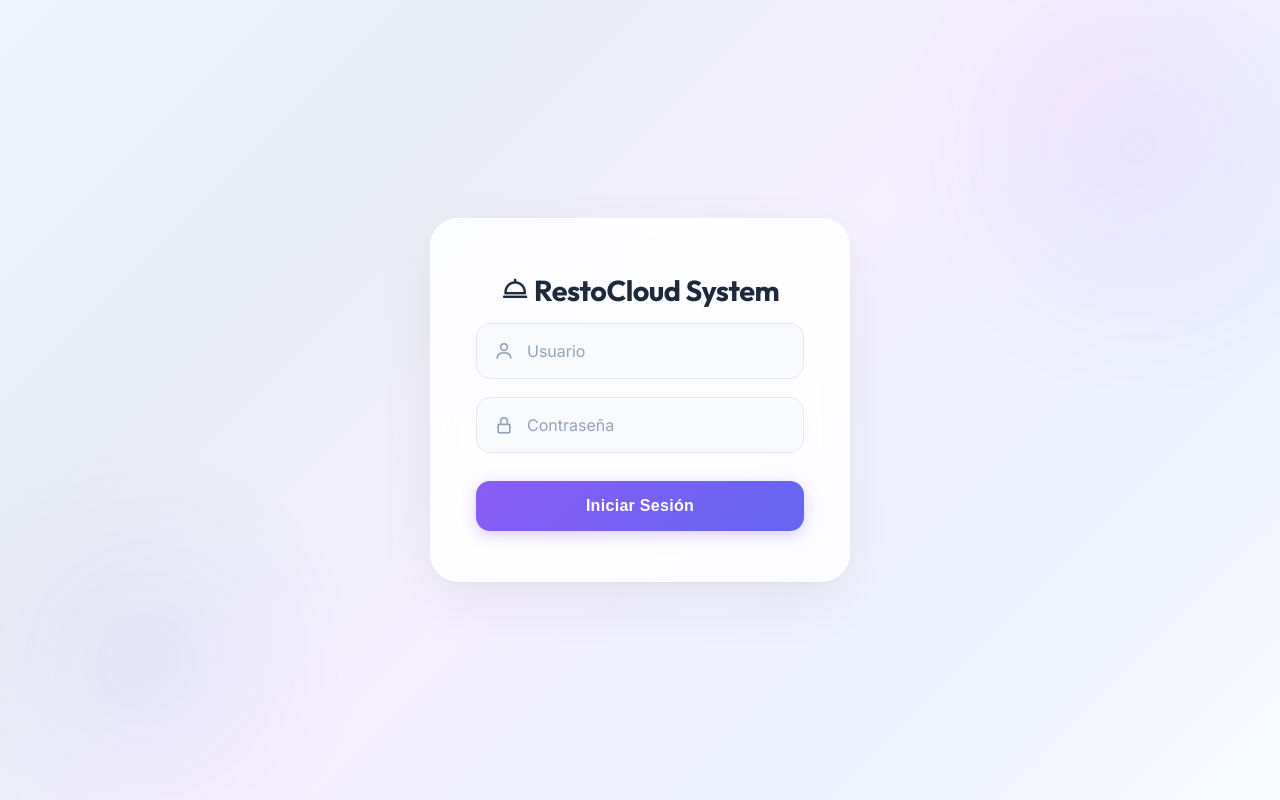
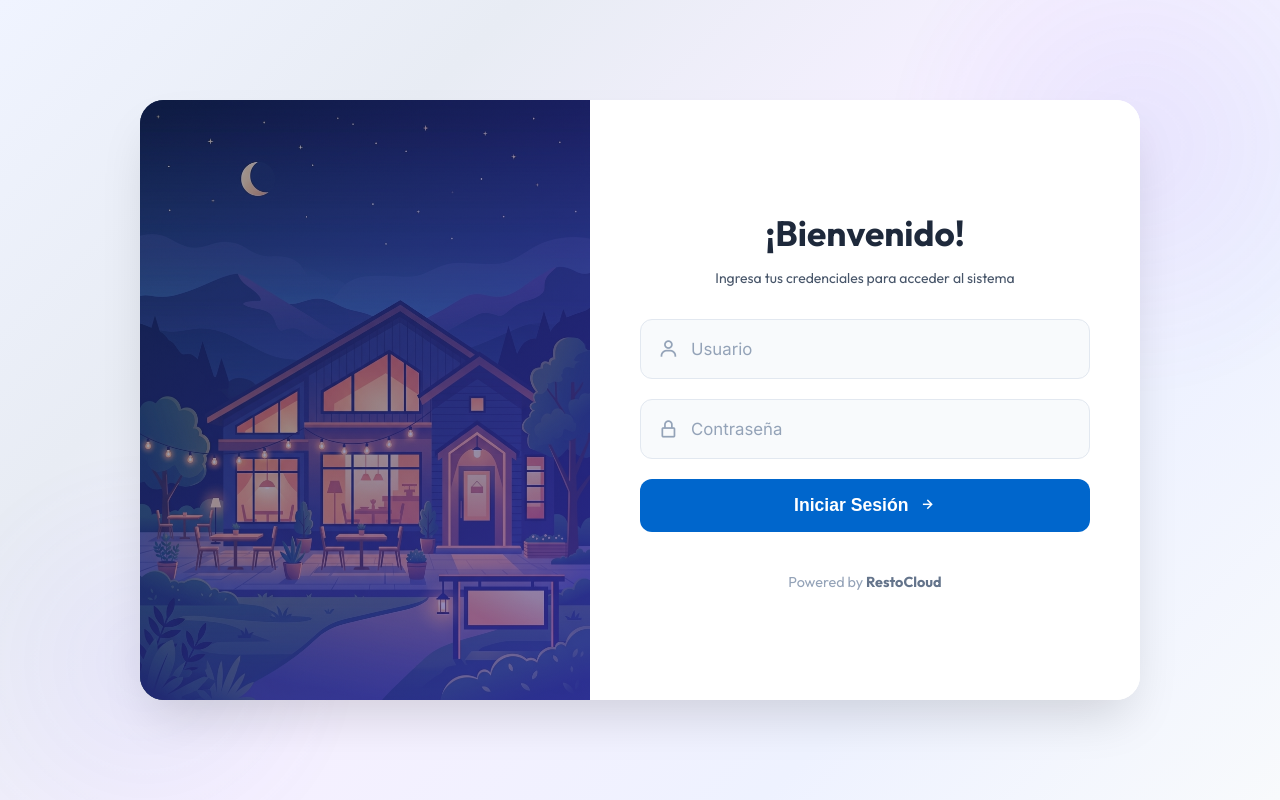
Before and after one commit to adohuken/RestoCloud, a PHP site: page / in a window 1280 px wide. Run offline with PHP 8.4, Linux system fonts and the light colour scheme; some libraries are stand-ins or nearby versions.

Commit message:
ui: rediseño login a panel dividido con ilustración

```diff
--- a/assets/css/restocloud-theme.css
+++ b/assets/css/restocloud-theme.css
@@ -1167,58 +1167,88 @@ body {
     100% { transform: translate(30px, -20px) scale(1.1); }
 }
 
-.login-container {
-    background: rgba(255, 255, 255, 0.85);
-    backdrop-filter: blur(20px) saturate(180%);
-    -webkit-backdrop-filter: blur(20px) saturate(180%);
-    border: 1px solid rgba(255, 255, 255, 0.9);
-    padding: 50px 45px;
-    border-radius: 28px;
+.login-split-card {
+    display: flex;
+    background: #ffffff;
+    border-radius: 24px;
+    overflow: hidden;
     width: 100%;
-    max-width: 420px;
+    max-width: 1000px;
+    min-height: 600px;
+    box-shadow: 0 25px 50px -12px rgba(0, 0, 0, 0.15);
     position: relative;
     z-index: 10;
-    box-shadow:
-        0 20px 60px rgba(0, 0, 0, 0.06),
-        0 1px 3px rgba(0, 0, 0, 0.04);
-    text-align: center;
     animation: fc-slide-up 0.8s cubic-bezier(0.16, 1, 0.3, 1);
+}
+
+.login-illustration {
+    flex: 1;
+    position: relative;
+    background: #1e3a5f;
+    display: flex;
+    align-items: center;
+    justify-content: center;
+    overflow: hidden;
+}
+
+.login-bg-img {
+    width: 100%;
+    height: 100%;
+    object-fit: cover;
+    position: absolute;
+    top: 0;
+    left: 0;
+}
+
+.login-illustration-overlay {
+    position: absolute;
+    top: 0;
+    left: 0;
+    right: 0;
+    bottom: 0;
+    background: linear-gradient(135deg, rgba(30, 58, 95, 0.4) 0%, rgba(67, 56, 202, 0.6) 100%);
+    z-index: 1;
+}
+
+.login-form-panel {
+    flex: 1;
+    padding: 60px 50px;
+    display: flex;
+    flex-direction: column;
+    justify-content: center;
+    background: #ffffff;
 }
 
 .login-logo {
     width: auto;
     max-width: 180px;
-    max-height: 120px;
-    margin: 0 auto 30px auto;
-    filter: drop-shadow(0 4px 12px rgba(0,0,0,0.08));
-    animation: logo-breathe 4s infinite ease-in-out;
+    max-height: 100px;
+    margin: 0 0 30px 0;
     display: block;
     object-fit: contain;
 }
 
-@keyframes logo-breathe {
-    0%, 100% { transform: scale(1); }
-    50% { transform: scale(1.03); }
-}
-
 .login-header {
-    margin-bottom: 10px;
+    margin-bottom: 30px;
 }
 
 .login-header h1 {
-    font-size: 1.8em;
+    font-size: 2.2em;
     font-weight: 800;
     margin-bottom: 8px;
-    letter-spacing: -0.5px;
     color: #1e293b;
-    -webkit-text-fill-color: #1e293b;
-    background: none;
+}
+
+.login-subtitle {
+    color: #64748b;
+    font-size: 1.05rem;
+    margin-bottom: 0;
 }
 
 /* Inputs Clean Style */
 .login-input-wrapper {
     position: relative;
-    margin-bottom: 18px;
+    margin-bottom: 20px;
     text-align: left;
 }
 
@@ -1228,7 +1258,7 @@ body {
     top: 50%;
     transform: translateY(-50%);
     color: #94a3b8;
-    font-size: 1.25rem;
+    font-size: 1.3rem;
     transition: all 0.3s ease;
     z-index: 2;
 }
@@ -1237,9 +1267,9 @@ body {
     padding-left: 50px !important;
     background: #f8fafc !important;
     border: 1.5px solid #e2e8f0 !important;
-    height: 56px;
-    font-size: 1rem;
-    border-radius: 14px !important;
+    height: 60px;
+    font-size: 1.05rem;
+    border-radius: 12px !important;
     color: #1e293b !important;
     transition: all 0.3s ease !important;
     font-weight: 500;
@@ -1251,66 +1281,91 @@ body {
 }
 
 .login-input-wrapper .fc-input:focus {
-    border-color: #8b5cf6 !important;
+    border-color: #3b82f6 !important;
     background: #ffffff !important;
-    box-shadow: 0 0 0 4px rgba(139, 92, 246, 0.1) !important;
+    box-shadow: 0 0 0 4px rgba(59, 130, 246, 0.1) !important;
     transform: none;
 }
 
 .login-input-wrapper .fc-input:focus ~ i,
 .login-input-wrapper .fc-input:focus + i {
-    color: #8b5cf6;
+    color: #3b82f6;
     opacity: 1;
-    transform: translateY(-50%) scale(1.05);
 }
 
 .fc-login-btn {
     width: 100%;
     padding: 16px;
-    background: linear-gradient(135deg, #8b5cf6 0%, #6366f1 100%);
+    background: #0066cc;
     color: white;
     border: none;
-    border-radius: 14px;
-    font-weight: 700;
-    font-size: 1rem;
+    border-radius: 12px;
+    font-weight: 600;
+    font-size: 1.1rem;
     cursor: pointer;
     transition: all 0.3s ease;
-    margin-top: 10px;
-    box-shadow: 0 4px 15px rgba(139, 92, 246, 0.3);
-    text-transform: none;
-    letter-spacing: 0.3px;
+    margin-top: 15px;
+    display: flex;
+    align-items: center;
+    justify-content: center;
+    gap: 10px;
 }
 
 .fc-login-btn:hover {
+    background: #0052a3;
     transform: translateY(-2px);
-    box-shadow: 0 8px 25px rgba(139, 92, 246, 0.4);
-    filter: brightness(1.05);
+    box-shadow: 0 10px 20px rgba(0, 102, 204, 0.2);
 }
 
 .fc-login-btn:active {
     transform: translateY(0);
-    box-shadow: 0 2px 10px rgba(139, 92, 246, 0.3);
+}
+
+.login-footer {
+    margin-top: 40px;
+    text-align: center;
+    color: #94a3b8;
+    font-size: 0.9rem;
+}
+
+.login-footer strong {
+    color: #64748b;
 }
 
 /* Login error alert */
-.login-wrapper .alert-danger {
+.login-alert {
     background: #fef2f2;
     color: #dc2626;
     border: 1px solid #fecaca;
-    border-radius: 12px;
-    padding: 12px 16px;
-    font-size: 0.9rem;
+    border-radius: 10px;
+    padding: 15px;
+    font-size: 0.95rem;
     font-weight: 500;
+    margin-bottom: 25px;
+    display: flex;
+    align-items: center;
+    gap: 10px;
 }
 
 /* Responsive */
+@media (max-width: 900px) {
+    .login-illustration {
+        display: none;
+    }
+    .login-split-card {
+        max-width: 500px;
+        min-height: auto;
+    }
+    .login-form-panel {
+        padding: 50px 40px;
+    }
+}
 @media (max-width: 480px) {
-    .login-container {
-        padding: 40px 30px;
-        border-radius: 22px;
-    }
-    .login-logo {
-        max-width: 140px;
+    .login-form-panel {
+        padding: 40px 25px;
+    }
+    .login-header h1 {
+        font-size: 1.8em;
     }
 }
 
--- a/index.php
+++ b/index.php
@@ -70,17 +70,25 @@ try {
 <?php include __DIR__ . '/includes/header.php'; ?>
 
 <div class="login-wrapper">
-    <div class="login-container">
+    <div class="login-split-card">
+        <!-- Left: Illustration Panel -->
+        <div class="login-illustration">
+            <img src="assets/img/login-bg.jpg" alt="Restaurant" class="login-bg-img">
+            <div class="login-illustration-overlay"></div>
+        </div>
+
+        <!-- Right: Form Panel -->
+        <div class="login-form-panel">
             <div class="login-header">
                 <?php if ($company_logo): ?>
                     <img src="<?= htmlspecialchars($company_logo) ?>" alt="Logo" class="login-logo">
-            <?php else: ?>
-                <h1><i class='bx bx-dish' style="color: var(--fc-primary);"></i> <?= htmlspecialchars($company_name) ?></h1>
                 <?php endif; ?>
+                <h1>¡Bienvenido!</h1>
+                <p class="login-subtitle">Ingresa tus credenciales para acceder al sistema</p>
             </div>
 
             <?php if ($error): ?>
-            <div class="alert alert-danger" style="margin-bottom: 30px;">
+                <div class="alert alert-danger login-alert">
                     <i class='bx bx-error-circle'></i> <?php echo htmlspecialchars($error); ?>
                 </div>
             <?php endif; ?>
@@ -98,8 +106,15 @@ try {
                         placeholder="Contraseña" required>
                 </div>
 
-            <button type="submit" class="fc-login-btn">Iniciar Sesión</button>
+                <button type="submit" class="fc-login-btn">
+                    Iniciar Sesión <i class='bx bx-right-arrow-alt'></i>
+                </button>
             </form>
+
+            <div class="login-footer">
+                <p>Powered by <strong>RestoCloud</strong></p>
+            </div>
+        </div>
     </div>
 </div>
 
```
Also changed, not shown: assets/img/login-bg.jpg (added). Lines whose indentation alone changed are shown as unchanged.
